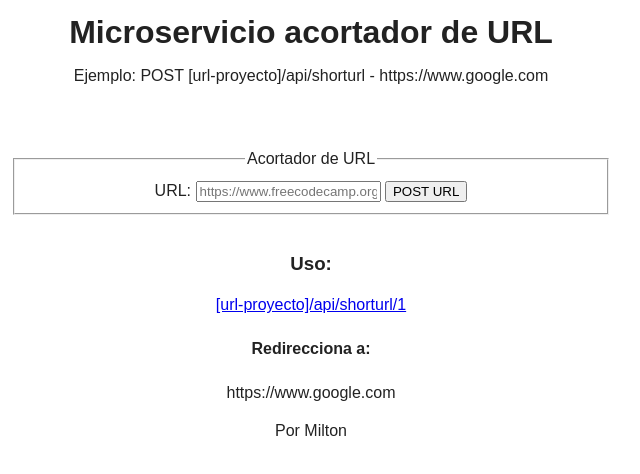
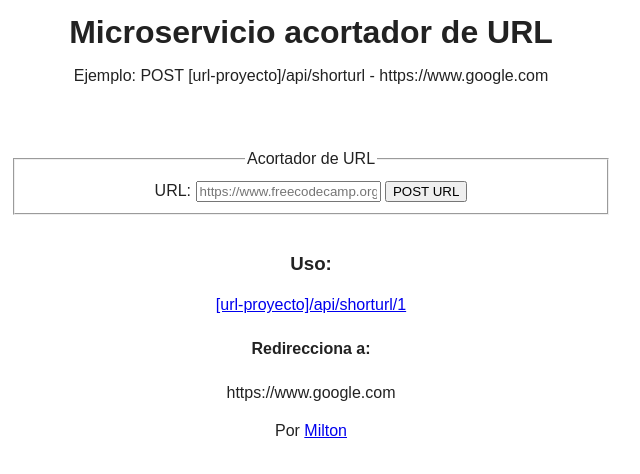
Before and after one commit to MiltonEmm008/url-shortener-microservice, a website: page views/index.html in a window 1280 px wide. Shown: the full height of the page, 329-969 px from the left. Drawn offline with Linux system fonts and the light colour scheme.

Commit message:
url github

```diff
--- a/views/index.html
+++ b/views/index.html
@@ -39,7 +39,7 @@
       </section>
     </main>
     <footer>
-      <p>Por Milton</p>
+      <p>Por <a href="https://github.com/MiltonEmm008/url-shortener-microservice" target="_blank">Milton</a></p>
     </footer>
   </body>
 </html>
```
